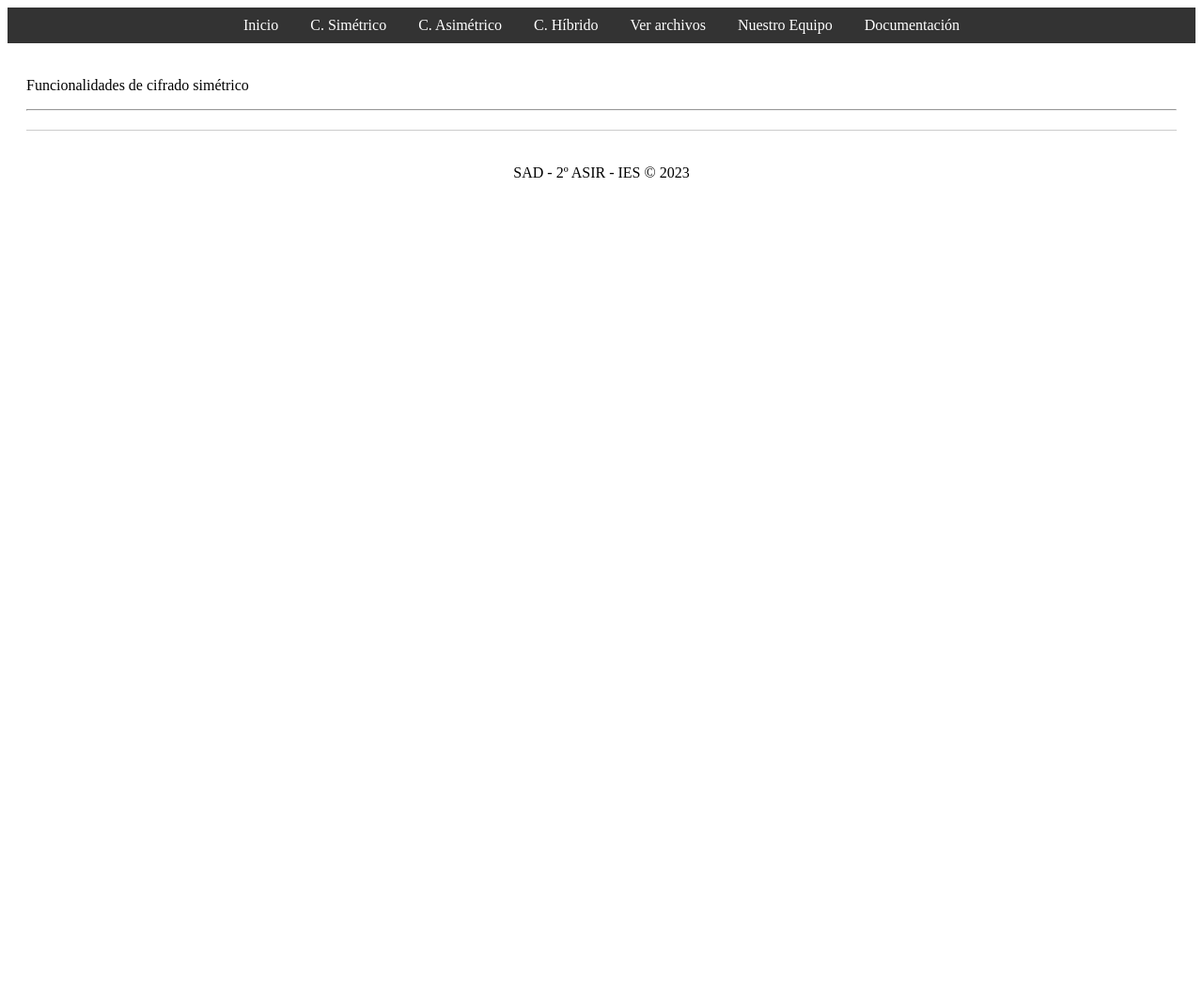
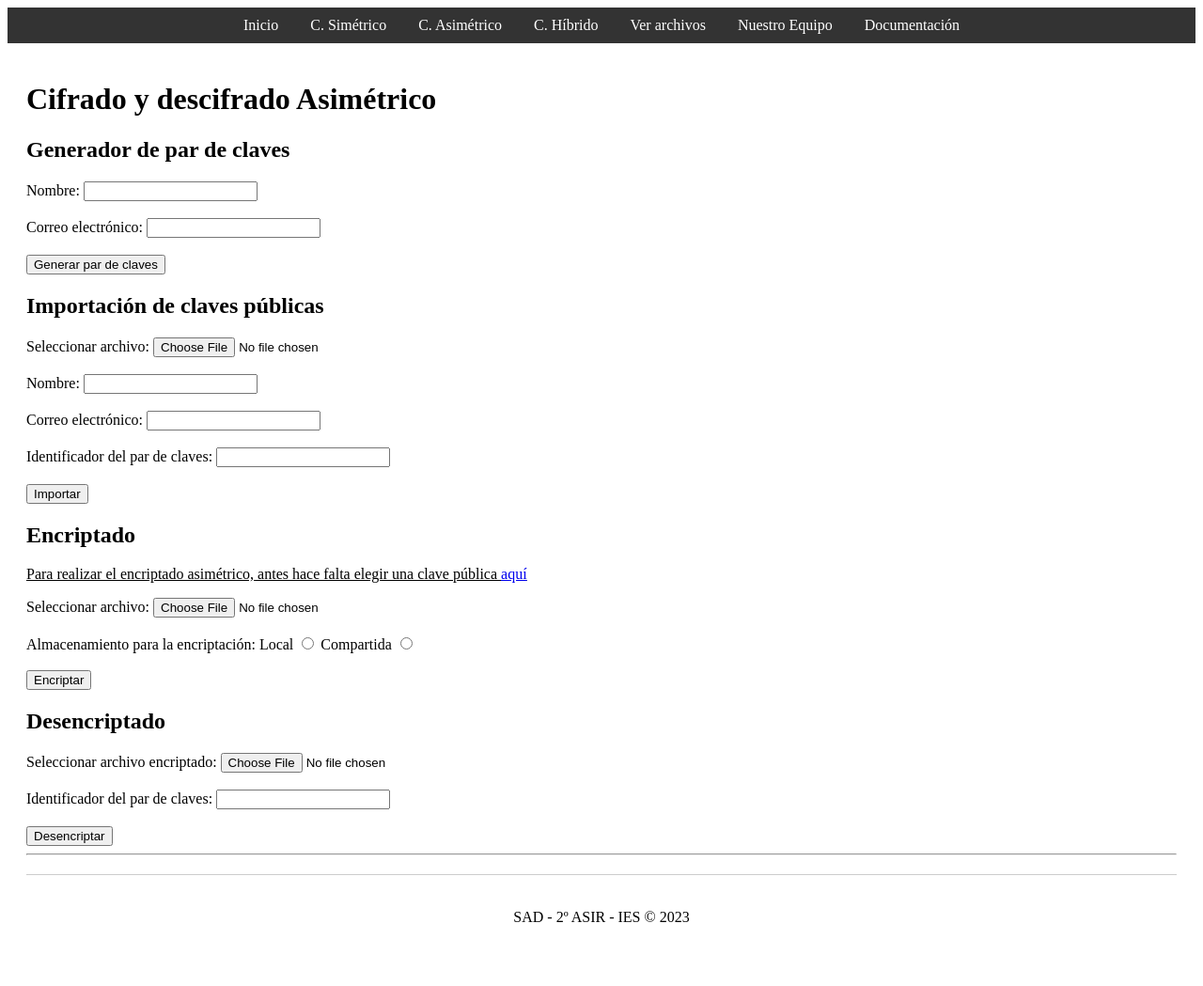
Before and after one commit to lfvalcar/proyecto-criptografia-python-grupo7, a Flask app: page /casimetrico/ in a window 1280 px wide. Shown: the whole page at 94% size. Before the commit the page ends 189 px from the top, so only its background shows below. Run offline with Flask 2, Linux system fonts and the light colour scheme.

Commit message:
funcion de importacion de claves publcas
	modificados:     __pycache__/app.cpython-311.pyc
	modificados:     app.py
	nuevos archivos: data/propiedades
	modificados:     funciones/__pycache__/functions_flask.cpython-311.pyc
	modificados:     funciones/__pycache__/functions_salva.cpython-311.pyc
	modificados:     funciones/__pycache__/functions_samba.cpython-311.pyc
	modificados:     funciones/functions_flask.py
	modificados:     funciones/functions_salva.py
	modificados:     funciones/functions_samba.py
	modificados:     templates/casimetrico.html
	modificados:     templates/csimetrico.html
	modificados:     templates/listado_archivos.html

```diff
--- a/app.py
+++ b/app.py
@@ -23,7 +23,6 @@ def home():
                 usuario=request.form['usuario']
                 password=request.form['password']
                 recurso_compartido=request.form['carpeta_compartida']
-                fsmb.conexion_smb(usuario,password,recurso_compartido)
                 fflask.escribir_credencial(usuario,password,recurso_compartido) # Se guardan para futuros inicios de sesión
 
     cookie=fflask.leer_credencial() # Comprobar si tenemos credenciales guardadas
@@ -39,7 +38,7 @@ def home():
 # ALGORITMO SIMÉTRICO
 @app.route("/csimetrico/", methods=['GET','POST'])
 def csimetrico():
-     # Variables que almacenarán el resultado del desencriptado y encriptado
+    # Variables que almacenarán el resultado del desencriptado y encriptado
     resultado_desencriptado=None
     resultado_encriptado=None
 
@@ -100,9 +99,71 @@ def csimetrico():
         return render_template("csimetrico.html") # Página por defecto
 
 # ALGORITMO ASIMÉTRICO
-@app.route("/casimetrico/")
+@app.route("/casimetrico/", methods=['GET','POST'])
 def casimetrico():
-    return render_template("casimetrico.html")
+    # Variables que almacenarán el resultado del desencriptado y encriptado
+    resultado_desencriptado=None
+    resultado_encriptado=None
+    resultado_importacion=None
+    resultado_generacion=None
+
+    if request.method == 'POST': # El usuario envía una solicitud de encriptación o desencriptación
+        # Traer del html los datos introducidos por el usuario a variables
+        modo=request.form['modo'] # Objetivo (encriptar o desencriptar)
+
+        if modo=='generacion':
+            nombre_real=request.form['nombre']
+            correo_real=request.form['correo']
+
+        elif modo=='importacion':
+                archivo=request.files['archivo'] # Archivo a cifrar
+                nombre_real=request.form['nombre']
+                correo_real=request.form['correo']
+                keyid_real=request.form['fingerprint']
+
+                cookie=fflask.leer_credencial() # Comprobar si tenemos credenciales guardadas
+
+                if cookie==False: # Si no hay credencial almacenada avisa al usuario de que hace falta inciar sesión
+                    return render_template("casimetrico.html",cookieIn=False)
+
+                usuario,password,recurso_compartido=fflask.extraer_credencial() # Si hay credenciales se extraen
+
+                ruta_archivo_local=fflask.subir_archivo(archivo)
+
+                resultado_importacion=fflask.escribir_propiedades(archivo.filename,ruta_archivo_local,nombre_real,correo_real,keyid_real)
+
+                conexion=fsmb.conexion_smb(usuario,password)
+                fsmb.subir_archivo_smb(ruta_archivo_local,archivo.filename,recurso_compartido,conexion)
+
+        # Encriptado
+        if modo=='encriptacion': # Se inicia la encriptacion
+            archivo=request.files['archivo'] # Archivo a cifrar
+            almacenamiento=request.form['almacenamiento'] # Donde se almacena el resultado
+
+            # Almacenamiento
+            if almacenamiento=='local': # Se almacena los resultados de la encriptación en local
+                print('pruebas')
+            elif almacenamiento=='compartida': # Se almacena los resultados de la encriptación en remoto
+                cookie=fflask.leer_credencial() # Comprobar si tenemos credenciales guardadas
+
+                if cookie==False: # Si no hay credencial almacenada avisa al usuario de que hace falta inciar sesión
+                    return render_template("casimetrico.html",cookieEnc=False)
+
+                usuario,password,recurso_compartido=fflask.extraer_credencial() # Si hay credenciales se extraen
+
+        # Desencriptado
+        elif modo=='desencriptacion': # Se inicia la desencriptación
+            archivo=request.files['archivo'] # Archivo a cifrar
+
+    # Dependiendo de los resultados se mostrarán mensajes de éxito o errores
+    if resultado_encriptado==True:
+        return render_template("casimetrico.html",resultado_encriptado=True) # Éxito de la encriptación
+    elif resultado_desencriptado==True:
+        return render_template("casimetrico.html",resultado_desencriptado=True) # Éxito de la desencriptación
+    elif resultado_importacion==True:
+        return render_template("casimetrico.html",resultado_importacion=True)
+    else:
+        return render_template("casimetrico.html") # Página por defecto
 
 # ALGORITMO HÍBRIDO
 @app.route("/chibrido/")
@@ -124,10 +185,15 @@ def listar_archivos():
     if request.method=='POST': # El usuario elige descargar un archivo
         nombre_archivo=request.form['nombre_archivo'] # Se obtiene el nombre del archivo seleccionado
         ruta_archivo_remoto=request.form['ruta_archivo_remoto'] # Se obtiene la ruta remota del archivo seleccionado
+        accion=request.form['accion']
 
         conexion=fsmb.conexion_smb(usuario,password) # Se realiza la conexión
         ruta_archivo_descargado=fsmb.bajar_archivo_smb(nombre_archivo,ruta_archivo_remoto,recurso_compartido,conexion) # Se baja el archivo a la aplición
-        return fflask.descargar_archivos(ruta_archivo_descargado) # Se envía el archivo al cliente
+
+        if accion=='Descargar':
+            return fflask.descargar_archivos(ruta_archivo_descargado) # Se envía el archivo al cliente
+        elif accion=='Utilizar':
+            return render_template("casimetrico.html",nombre_archivo=nombre_archivo)
 
     return render_template("listado_archivos.html")
 
--- a/funciones/functions_flask.py
+++ b/funciones/functions_flask.py
@@ -14,6 +14,7 @@ from shutil import copyfile
 ############################
 archivos_local='data/archivos' # Carpeta de la aplicacion para gestion de ficheros
 archivo_credencial='data/credencial' # Archivo donde de se almacena la credencial junto al recurso compartido
+archivo_propiedades='data/propiedades'
 
 ###################################################
 #####FUNCIONES DE GESTIÓN DE FICHEROS EN FLASK#####
@@ -99,3 +100,24 @@ def extraer_credencial():
         usuario, password, recurso_compartido=registro.split(':') # Gracias a que separamos por : al almcenar podemos separarlo por : al extraer
 
         return usuario,password,recurso_compartido # Devolver la credencial
+
+###############################################
+#####PROPIEDADES DE LAS CLAVES ASIMÉTRICAS#####
+###############################################
+# ALMACENAR PROPIEDADES DE UNA CLAVE
+def escribir_propiedades(nombre_archivo,ruta_archivo_clave,nombre,email,id):
+    with open(archivo_propiedades,'a') as propiedades:
+        contenido=nombre_archivo+':'+ruta_archivo_clave+':'+nombre+':'+email+':'+id
+        propiedades.write(contenido)
+        return True
+
+# EXTRAER PROPIEDADES DE UNA CLAVE
+def extraer_propiedades(keyid):
+    with open(archivo_propiedades,'r') as propiedades:
+        registros=propiedades.readlines
+        for registro in registros:
+            nombre_archivo, ruta_archivo_clave, nombre, email, id=registro.split(':')
+            if keyid==id:
+                continue
+
+        return nombre_archivo, ruta_archivo_clave, nombre, email, id
--- a/funciones/functions_salva.py
+++ b/funciones/functions_salva.py
@@ -61,7 +61,7 @@ def cifrado(ruta_archivo, key):
 
 def descifrado(ruta_archivo_encriptado, ruta_archivo_clave):
     # Crear la ruta para el archivo desencriptado
-    ruta_archivo_desencriptado = ruta_archivo_encriptado[:-4] + '.desenc'
+    ruta_archivo_desencriptado = ruta_archivo_encriptado[:-4]
     print(ruta_archivo_desencriptado)
 
     # Leer el mensaje encriptado desde el archivo
--- a/templates/casimetrico.html
+++ b/templates/casimetrico.html
@@ -1,7 +1,83 @@
 {% extends "layout.html" %}
 {% block title %}
-C. Simétrico
+C. Asimétrico
 {% endblock %}
 {% block content %}
-<p>Funcionalidades de cifrado simétrico</p>
+<h1>Cifrado y descifrado Asimétrico</h1>
+
+    <h2>Generador de par de claves</h2>
+    <form method="post">
+        <input type="hidden" name="modo" value="generacion">
+        <label for="nombre">Nombre: </label>
+        <input id="nombre" type="text" name="nombre"><br><br>
+        <label for="correo">Correo electrónico: </label>
+        <input id="correo" type="email" name="correo"><br><br>
+        <input type="submit" name="generacion" value="Generar par de claves">
+    </form>
+
+    {% if resultado_generacion==True %}
+        <p><strong>par de claves generado con éxito</strong></p>
+    {% endif %}
+
+    <h2>Importación de claves públicas</h2>
+    <form method="post" enctype="multipart/form-data">
+        <input type="hidden" name="modo" value="importacion">
+        <label for="archivo">Seleccionar archivo:</label>
+        <input id="archivo" type="file" name="archivo"><br><br>
+        <label for="nombre">Nombre: </label>
+        <input id="nombre" type="text" name="nombre"><br><br>
+        <label for="correo">Correo electrónico: </label>
+        <input id="correo" type="email" name="correo"><br><br>
+        <label for="fingerprint">Identificador del par de claves: </label>
+        <input id="fingerprint" type="text" name="fingerprint">
+        <br><br>
+        <input type="submit" name="importacion" value="Importar">
+    </form>
+
+    {% if cookieIn==False %}
+        <p><u>Para utilizar el almacenamiento compartido, es necesario iniciar sesión <a href="/">aquí</a></u></p>
+    {% endif %}
+
+    {% if resultado_importacion==True %}
+        <p><strong>archivo se ha importado con éxito</strong></p>
+    {% endif %}
+
+    <h2>Encriptado</h2>
+    <form method="post" enctype="multipart/form-data">
+        <p><u>Para realizar el encriptado asimétrico, antes hace falta elegir una clave pública <a href="/listadoArchivos">aquí</a></u></p>
+        <input type="hidden" name="clave" value={{nombre_archivo}}>
+        <input type="hidden" name="modo" value="encriptacion">
+        <label for="archivo">Seleccionar archivo:</label>
+        <input id="archivo" type="file" name="archivo">
+        <br><br>
+        <label>Almacenamiento para la encriptación:</label>
+        <label for="local">Local</label>
+        <input type="radio" id="local" name="almacenamiento" value="local">
+        <label for="compartida">Compartida</label>
+        <input type="radio" id="compartida" name="almacenamiento" value="compartida">
+        <br><br>
+        <input type="submit" name="encriptar" value="Encriptar">
+    </form>
+
+    {% if cookieEnc==False %}
+        <p><u>Para utilizar el almacenamiento compartido, es necesario iniciar sesión <a href="/">aquí</a></u></p>
+    {% endif %}
+
+    {% if resultado_encriptado==True %}
+        <p><strong>archivo se ha encriptado con éxito</strong></p>
+    {% endif %}
+
+    <h2>Desencriptado</h2>
+    <form method="post" enctype="multipart/form-data">
+        <input type="hidden" name="modo" value="desencriptacion">
+        <label for="archivo">Seleccionar archivo encriptado:</label>
+        <input id="archivo" type="file" name="archivo"><br><br>
+        <label for="fingerprint">Identificador del par de claves: </label>
+        <input id="fingerprint" type="text" name="fingerprint"><br><br>
+        <input type="submit" name="desencriptar" value="Desencriptar">
+    </form>
+
+    {% if resultado_desencriptado==True %}
+        <p>El archivo se ha desencriptado con éxito</p>
+    {% endif %}
 {% endblock %}
--- a/templates/csimetrico.html
+++ b/templates/csimetrico.html
@@ -27,11 +27,11 @@ C. Simétrico
     </form>
 
     {% if cookie==False %}
-        <p>Para utilizar el almacenamiento compartido, es necesario iniciar sesión <a href="/">aquí</a></p>
+        <p><u>Para utilizar el almacenamiento compartido, es necesario iniciar sesión <a href="/">aquí</a></u></p>
     {% endif %}
 
     {% if resultado_encriptado==True %}
-        <p>El archivo se ha encriptado con éxito</p>
+        <p><strong>archivo se ha encriptado con éxito</strong></p>
     {% endif %}
 
     <h2>Desencriptado</h2>
@@ -52,6 +52,6 @@ C. Simétrico
     </form>
 
     {% if resultado_desencriptado==True %}
-        <p>El archivo se ha desencriptado con éxito</p>
+        <p><strong>El archivo se ha desencriptado con éxito</strong></p>
     {% endif %}
 {% endblock %}
```
Also changed, not shown: funciones/functions_samba.py (+14 -3 lines), templates/listado_archivos.html (+1 -1 lines), 1 other file.
